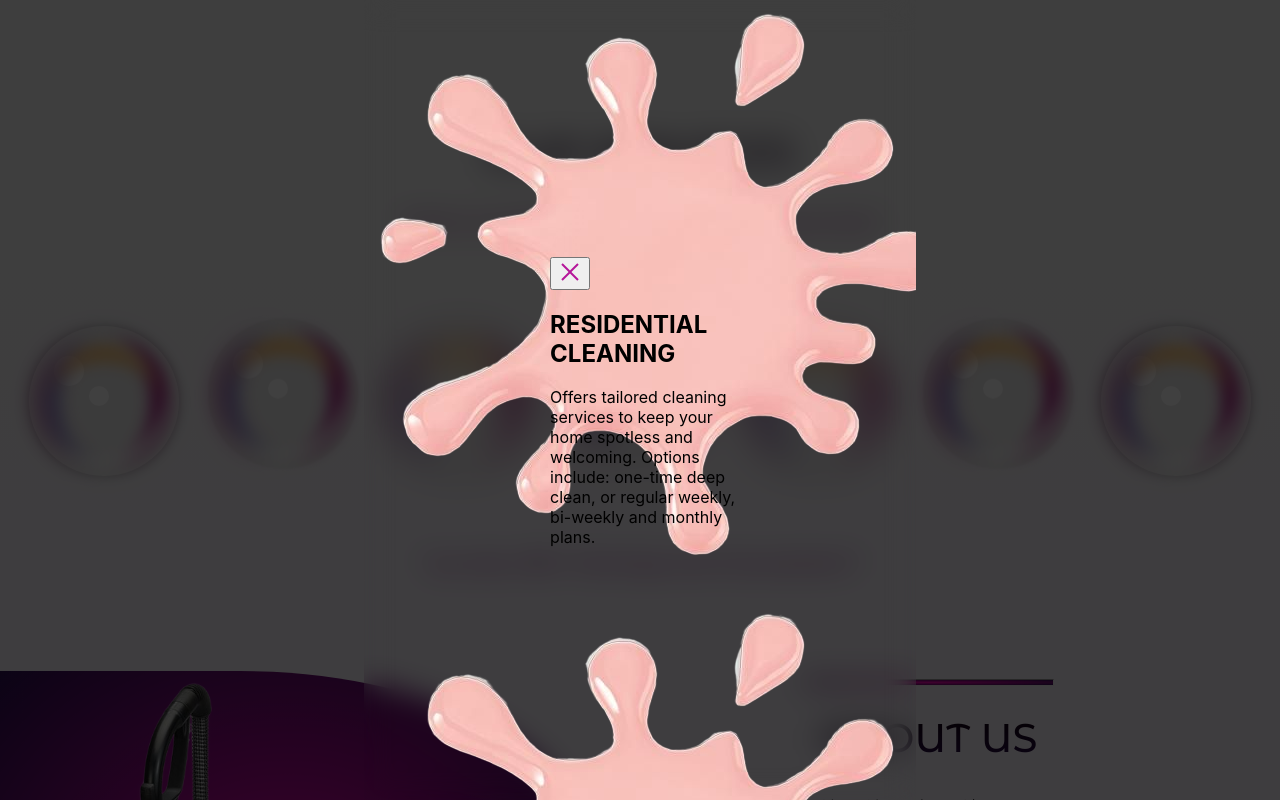
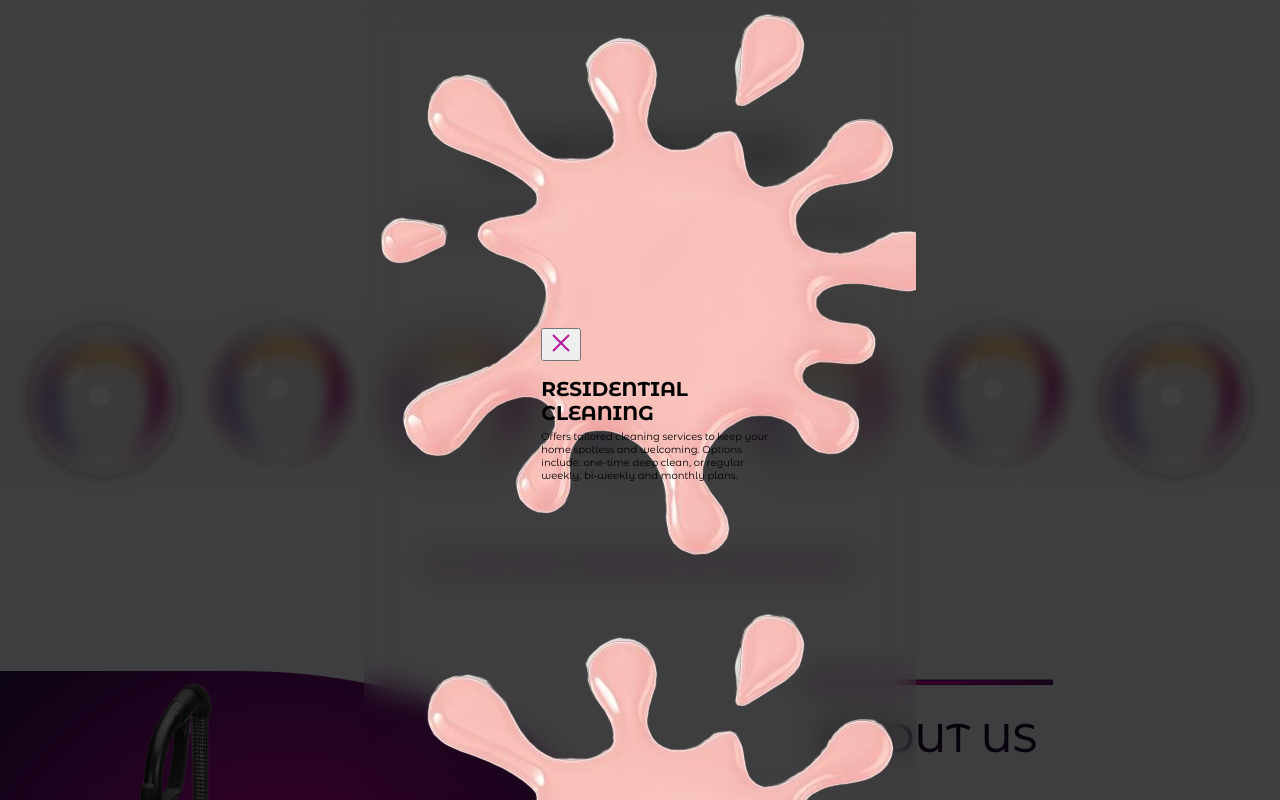
Before and after one commit to eniolaSamuel/CleaningClanProductPage, a React (Create React App) app: page / in a window 1280 px wide. Both pictures are taken after a click on the element 103 px from the left and 1137 px from the top of the page. Shown: the part 737-1537 px from the top of the page. Built offline with nearby package versions, Linux system fonts and the light colour scheme; a web font is replaced by a local one.

Commit message:
cc-update

```diff
--- a/src/styles/About.css
+++ b/src/styles/About.css
@@ -54,5 +54,8 @@
     font-size: 20px;
     font-weight: 300;
     text-align:justify;
-    font-family: "Montserrat Alternates", sans-serif;
+    font-family: "Varela Round", sans-serif;
+    line-height: 35px;
+    letter-spacing: 0em;
+    color: rgba(0, 0, 0, 0.55);
 }
--- a/src/styles/ServicePage.css
+++ b/src/styles/ServicePage.css
@@ -218,17 +218,25 @@
 }
 
 .popped-bubble{
-    width: 40%;
+    width: 46%;
     justify-content: center;
     align-content: center;
     margin: auto;
     padding-bottom: 140px;
-    padding-left: 25px;
+    padding-left: 38px;
 }
 .modal-close-button{
 
 }
 
 .popped-bubble-content h2{
+    width: 250px;
+    font-family: "Montserrat Alternates", sans-serif;
+    font-size: 20px;
+    margin-bottom: -5px;
+}
 
+.popped-bubble-content p{
+    font-family: "Montserrat Alternates", sans-serif;
+    font-size: 10px;
 }
--- a/src/views/ServicePage.jsx
+++ b/src/views/ServicePage.jsx
@@ -22,7 +22,7 @@ const ServicePage = () => {
         { title: "COMMERCIAL CLEANING", content: "Provision of thorough, regular cleaning services for office spaces, retail spaces, restaurants and schools" },
         { title: "SPECIAL EVENT CLEANING", content: "Ensure venue is spotless for parties, weddings and conferences" },
         { title: "INTEGRATED PEST MANAGEMENT", content: "Inspection and prevention, targeted treatments, and ongoing monitoring." },
-        { title: "DEEP CLEANING and SANITIZING", content: "Targeting dust mites, hard stains, grime from hard-to-reach areas and disinfecting high-touch surfaces." },
+        { title: "DEEP CLEANING & SANITIZING", content: "Targeting dust mites, hard stains, grime from hard-to-reach areas and disinfecting high-touch surfaces." },
         { title: "MOVE-IN/MOVE-OUT CLEANING", content: "Provision of a thorough, top-to-bottom clean to ensure your new home is move-in ready or leave your old space spotless for the next occupants." },
         { title: "EVENT CLEANING", content: "Pre-event setup, during-event maintenance and post-event cleanup" },
 
@@ -61,6 +61,7 @@ const ServicePage = () => {
                 contentLabel="Service Information"
                 className="service-modal"
                 overlayClassName="service-modal-overlay"
+                shouldCloseOnOverlayClick={false}
             >
                 {activeBubble !== null && (
                     <div className="popped-bubble">
```
